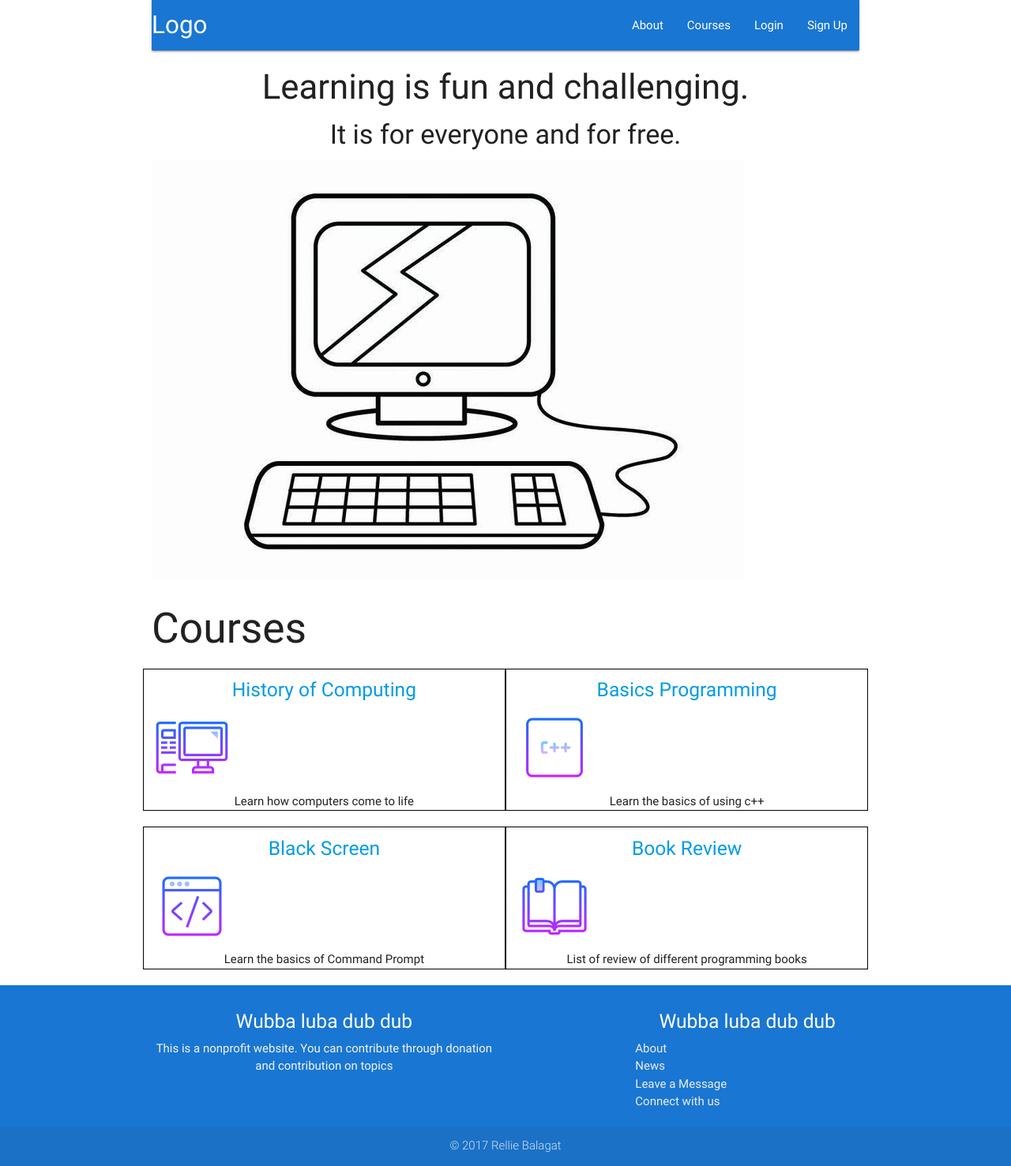
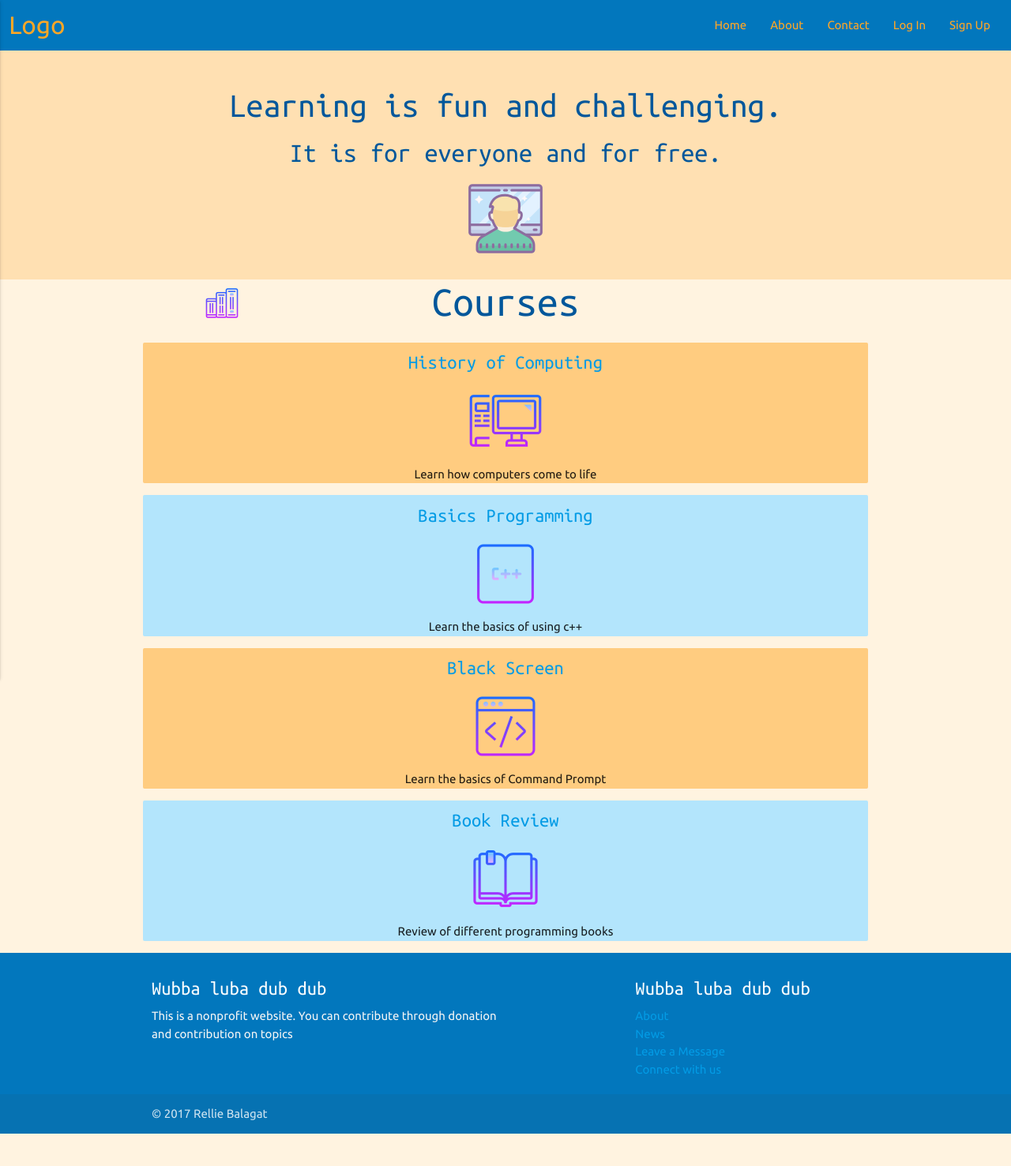
Before and after one commit to relliebalagat/b3nc-balagat-rellie, a PHP site: page /csp/csp1/index.html in a window 1280 px wide. Shown: the whole page at 79% size. After the commit the page ends 1436 px from the top, so only its background shows below. Run offline with PHP 8.4, Linux system fonts and the light colour scheme; some libraries are stand-ins or nearby versions.

Commit message:
csp 1 continuation

```diff
--- a/csp/csp1/css/style.css
+++ b/csp/csp1/css/style.css
@@ -6,7 +6,7 @@
 }
 
 
-nav, .page-footer {
+/*nav, .page-footer {
 	background-color: #1976d2;
 }
 
@@ -14,7 +14,86 @@ nav, .page-footer {
 h3, h4, h5, img, p {
 	text-align: center;
 }
+*/
 
-.courses {
-	border: 1px solid black;
+h1, h2, h3, h4, h5, h6 {
+	font-family: 'Ubuntu Mono', monospace;
 }
+
+
+p, li {
+	font-family: 'Ubuntu', sans-serif;
+}
+
+h3,
+h4,
+h2,
+.course > h5,
+.course > p{
+	text-align: center;
+}
+
+.nav-wrapper > .row > .col > p > a,
+.nav-wrapper > .row > .col > ul > li > a,
+.page-footer > .container > .row > h5,
+.page-footer > .container > .row > p,
+.page-footer > .container > .row > .col > ul > li {
+	/*orange-text text-lighten-1*/
+	color: #ffa726;
+}
+
+.all-course {
+	background-color: #fff3e0;
+	margin-top: -30px;
+	margin-bottom: -20px;
+}
+
+.all-course > .container > img {
+	position: absolute;
+	left: 40%;
+}
+
+.all-course > .h2 {
+	font-style: bold;
+	margin-top: 0;
+}
+
+.course-header img {
+	margin-top: 5px;
+	position: absolute;
+	left: 20%;
+}
+
+.course-header h2 {
+	position: relative;
+}
+
+.course > img,
+.row > .col > div > img {
+	position: relative;
+	left: 50%;
+	transform: translate(-50%, 0%);
+}
+
+.card-panel {
+	margin-top: 0;
+	box-shadow: 0 0 0;
+}
+
+.row > .col.m6 {
+	margin: 0 0px;
+}
+
+
+
+
+
+
+
+
+
+@media only screen and (min-width: 400px, max-width: 700px) {
+  nav a.button-collapse {
+    display: none;
+  }
+}
--- a/csp/csp1/index.html
+++ b/csp/csp1/index.html
@@ -18,94 +18,112 @@
 
 	<!--Import Google Icon Font-->
     <link href="https://fonts.googleapis.com/icon?family=Material+Icons" rel="stylesheet">
+    <!-- Google Fonts -->
+    <link href="https://fonts.googleapis.com/css?family=Ubuntu+Mono" rel="stylesheet">
+    <link href="https://fonts.googleapis.com/css?family=Ubuntu" rel="stylesheet">
 
 </head>
 <body>
 
-	<div class="container">
+	<!-- Navigation Bar -->
+	<div>
+		<nav>
+			<div class="nav-wrapper light-blue darken-3">
 
 				<div class="row">
-		    <div class="col s12">
 
-		    	<!-- navigation bar -->
-		    	<nav>
-				    <div class="nav-wrapper">
+					<div class="col s4 m2 l2">
+						<p><a href="#" class="brand-logo left ">Logo</a></p>
+					</div>
 
 
-				    	<a href="#" class="brand-logo">Logo</a>
+					<div class="col s3 m8 push-m6 l8 right">
+						<a href="#" data-activates="mobile-demo" class="button-collapse"><i class="material-icons">menu</i></a>
 
-				    	<!-- to place a search box -->
+						<ul id="nav-mobile" class="right hide-on-med-and-down">
 
-				    	<!-- dropdown menu -->
-			    		<ul id="nav-mobile" class="right hide-on-med-and-down">
+							<li><a href="#">Home</a></li>
 							<li><a href="#">About</a></li>
-				    		<li><a href="#">Courses</a></li>
-				    		<li><a href="#">Login</a></li>
+							<li><a href="#">Contact</a></li>
+							<li><a href="#">Log In</a></li>
+							<li><a href="#">Sign Up</a></li>
+						</ul>
+						<ul class="side-nav" id="mobile-demo">
+						    <li><a href="#">Home</a></li>
+						    <li><a href="#">About</a></li>
+						    <li><a href="#">Services</a></li>
+						    <li><a href="#">Log In</a></li>
 						    <li><a href="#">Sign Up</a></li>
 					    </ul>
 					</div>
+
+				</div>	<!-- /.row -->
+			</div> <!-- /.nav-wrapper -->
 		</nav>
+	</div>
+	<!-- End of Navigation Bar -->
 
-		    </div> <!-- /.col -->
-	    </div>	<!-- /.row -->
 
-	    <!-- company about and slogan -->
+    <!-- company slogan -->
+    <div class="row card-panel orange lighten-4">
 	    <div class="col s12">
-	    	<div class="about">
+	    	<div class="light-blue-text text-darken-4">
 
-	    		<!-- company name quote/slogan -->
 	    		<h3>Learning is fun and challenging.</h3>
 	    		<h4>It is for everyone and for free.</h4>
 
-	    		<!-- images of computer and students -->
-	    		<!-- use a carousel here -->
-	    		<div class="landing-images">
-	    			<img src="img/computer.jpg" class="responsive-img" alt="computer learning">
+	    		<img src="img/icons8-workspace-100.png" alt="A boy typing on his workstation">
 	    	</div>
 	    </div>
     </div>
 
 
     <!-- courses offered -->
-	    <h2>Courses</h2>
+
+
+    <div class="all-course">
+	    <div class="container">
+
+
+    		<div class="course-header">
+    			<img src="img/icons8-course-50.png" alt="Course to be taken">
+    			<h2 class="light-blue-text text-darken-4">Courses</h2>
+    		</div>
+
 
 		    <div class="row">
 
-	    	<div class="col s12 m6 courses">
+		    	<div class="course col s12 card-panel orange lighten-3">
 		    		<h5><a href="#">History of Computing</a></h5>
 		    		<img src="img/icons8-computer-100.png" class="responsive-img" alt="colorful computer">
 		    		<p>Learn how computers come to life</p>
 		    	</div> <!-- course 1 -->
 
-	    	<div class="courses col s12 m6">
+		    	<div class="course col s12 card-panel light-blue lighten-4">
 		    		<h5><a href="#">Basics Programming</a></h5>
 		    		<img src="img/icons8-c-plus-plus-100.png" class="responsive-img">
 		    		<p>Learn the basics of using c++</p>
 		    	</div> <!-- course 2 -->
 
-	    </div>
-
-	    <div class="row">
-
-	    	<div class="courses col s12 m6">
+		    	<div class="course col s12 card-panel orange lighten-3">
 		    		<h5><a href="#">Black Screen</a></h5>
 		    		<img src="img/icons8-source-code-100.png" class="responsive-img">
 		    		<p>Learn the basics of Command Prompt</p>
 		    	</div> <!-- course 3 -->
 
-	    	<div class="courses col s12 m6">
+		    	<div class="course col s12 card-panel light-blue lighten-4">
 		    		<h5><a href="#">Book Review</a></h5>
 		    		<img src="img/icons8-open-book-100.png" class="responsive-img">
-	    		<p>List of review of different programming books</p>
+		    		<p>Review of different programming books</p>
 		    	</div> <!-- book review -->
 
-	    </div> <!-- main course -->
+
+		    </div> <!-- /.row -->
+	    </div> <!-- /.container -->
+    </div>
 
 
-	</div> <!-- /.container -->
-
-
-	<footer class="page-footer">
+	<footer class="page-footer light-blue darken-3 orange-text text-lighten-1">
 
 		<div class="container">
 			<div class="row">
@@ -117,12 +135,12 @@
 
 				<div class="col l4 offset-l2 s12">
 					<h5 class="white-text">Wubba luba dub dub</h5>
-					<ul>
-						<li><a class="grey-text text-lighten-3" href="#!">About</a></li>
-						<li><a class="grey-text text-lighten-3" href="#!">News</a></li>
-						<li><a class="grey-text text-lighten-3" href="#!">Leave a Message</a></li>
+					<ul class="grey-text text-lighten-3">
+						<li><a href="#!">About</a></li>
+						<li><a href="#!">News</a></li>
+						<li><a href="#!">Leave a Message</a></li>
 						<!-- /.to place a dropdown box for social media websites -->
-						<li><a class="grey-text text-lighten-3" href="#!">Connect with us</a></li>
+						<li><a href="#!">Connect with us</a></li>
 					</ul>
 				</div>
 
@@ -138,23 +156,11 @@
 	</footer>
 
 
-
-
-
-
-
-
-
-
-
-
-
-
-
-
 	<!-- javascript code for materialize -->
 	<script type="text/javascript" src="https://code.jquery.com/jquery-3.2.1.min.js"></script>
-	<script type="text/javascript" src="js/materialize.min.js"></script>
-
+	<script type="text/javascript" src="css/materialize/js/materialize.min.js"></script>
+	<script type="text/javascript">
+		$(".button-collapse").sideNav();
+	</script>
 </body>
 </html>
```
Also changed, not shown: csp/csp1/img/icons8-course-50.png (added), csp/csp1/img/icons8-hacker-100.png (added), csp/csp1/img/icons8-workspace-100.png (added). Lines whose indentation alone changed are shown as unchanged.
